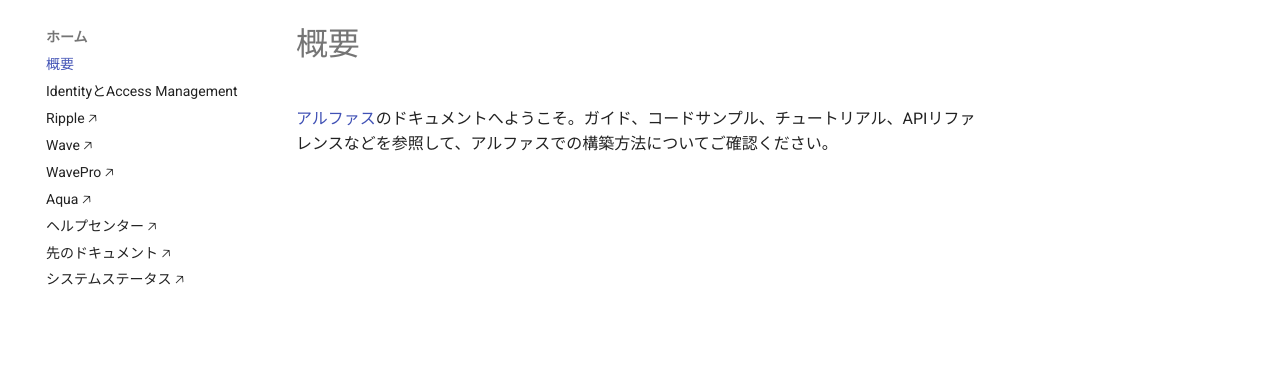
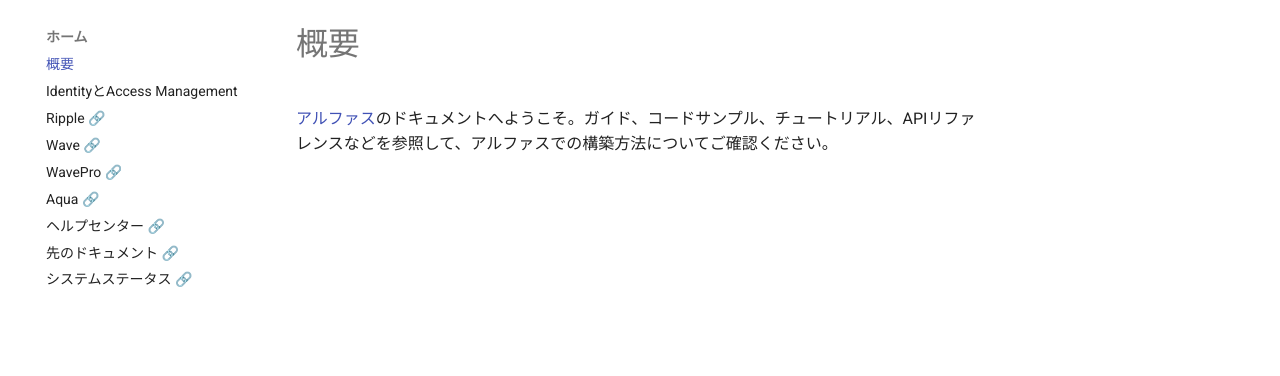
Before and after one commit to alphauslabs/docs-ja, an MkDocs documentation site: the page built from docs/index.md, in a window 1280 px wide. Shown: the part 122-498 px from the top of the page. Built offline with MkDocs 1.6.1 and Material for MkDocs 9.7.7, drawn with Linux system fonts in a browser that asks for light colours; comment, search, counter and statistics services are not loaded.

```diff
--- a/mkdocs.yml
+++ b/mkdocs.yml
@@ -13,13 +13,13 @@ nav:
 - 'ホーム':
   - 'index.md'
   - 'IdentityとAccess Management': 'iam.md'
-  - 'Ripple 🡥': 'https://docs.alphaus.cloud/v/ripple/'
-  - 'Wave 🡥': 'https://docs.alphaus.cloud/v/wave/'
-  - 'WavePro 🡥': 'https://docs.alphaus.cloud/v/projp/'
-  - 'Aqua 🡥': 'https://docs.alphaus.cloud/v/aqua/'
-  - 'ヘルプセンター 🡥': 'https://help.alphaus.cloud/ja/'
-  - '先のドキュメント 🡥': 'https://docs.alphaus.cloud/v/ripple/'
-  - 'システムステータス 🡥': 'https://status.alphaus.cloud/'
+  - 'Ripple 🔗': 'https://docs.alphaus.cloud/v/ripple/'
+  - 'Wave 🔗': 'https://docs.alphaus.cloud/v/wave/'
+  - 'WavePro 🔗': 'https://docs.alphaus.cloud/v/projp/'
+  - 'Aqua 🔗': 'https://docs.alphaus.cloud/v/aqua/'
+  - 'ヘルプセンター 🔗': 'https://help.alphaus.cloud/ja/'
+  - '先のドキュメント 🔗': 'https://docs.alphaus.cloud/v/ripple/'
+  - 'システムステータス 🔗': 'https://status.alphaus.cloud/'
 - 'Blue API':
   - 'blueapi/overview.md'
   - 'blueapi/authentication.md'
```
